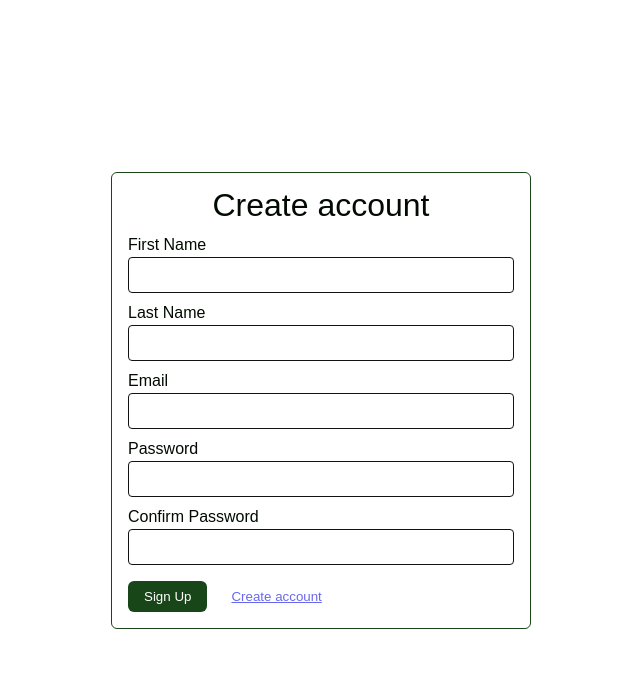
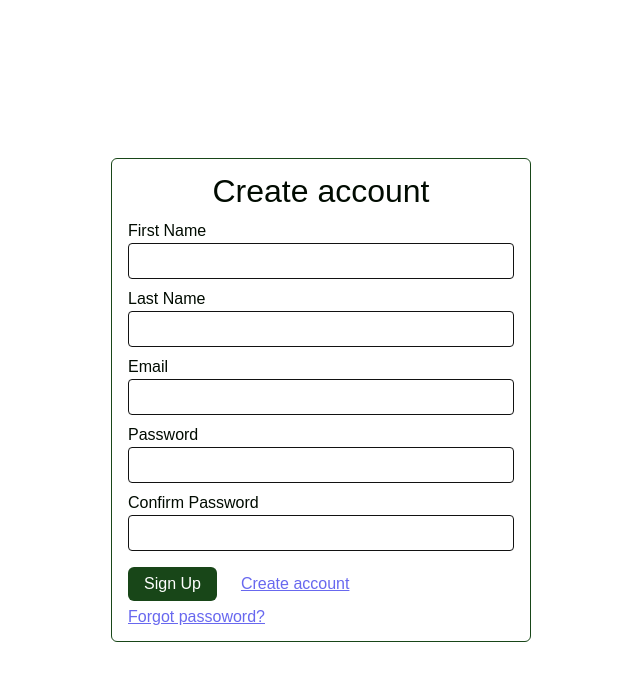
Before and after one commit to AlbertArakelyan/checkinator-frontend, a React (Create React App) app: page /auth in a window 1280 px wide. Shown: the top 680 px of the page, without its empty margins (319-959 px from the left). Built offline with nearby package versions, Linux system fonts and the light colour scheme.

Commit message:
feat(18): added forgot passord basic page with yup validation

```diff
--- a/src/App/App.tsx
+++ b/src/App/App.tsx
@@ -1,7 +1,7 @@
 import { FC } from 'react';
 import { Routes, Route } from 'react-router-dom';
 
-import { Home, Auth } from 'pages';
+import { Home, Auth, ForgotPassword } from 'pages';
 
 import { BaseLayout, AuthLayout } from 'components';
 
@@ -16,6 +16,7 @@ const App: FC<IAppProps> = ({ theme }) => {
         </Route>
         <Route element={<AuthLayout />}>
           <Route path="/auth" element={<Auth />} />
+          <Route path="/forgot" element={<ForgotPassword />} />
         </Route>
       </Routes>
     </div>
--- a/src/assets/styles/components/_button.scss
+++ b/src/assets/styles/components/_button.scss
@@ -3,6 +3,7 @@
   border: none;
   padding: 0.5rem 1rem;
   border-radius: 0.375rem;
+  font-size: inherit;
   transition: background-color .3s ease-in-out, box-shadow .3s ease-in-out;
 
   &:hover {
--- a/src/pages/guest/Auth/Auth.module.scss
+++ b/src/pages/guest/Auth/Auth.module.scss
@@ -41,3 +41,8 @@
     cursor: pointer;
   }
 }
+.auth-form__controls-forgot {
+  color: var(--link);
+  text-decoration: underline;
+  margin-top: 0.5rem;
+}
--- a/src/pages/guest/Auth/Auth.tsx
+++ b/src/pages/guest/Auth/Auth.tsx
@@ -1,6 +1,6 @@
 import { FC } from 'react';
 
-import { Button, Input } from 'components';
+import { Button, Input, Link } from 'components';
 
 import { IAuthProps } from './types';
 
@@ -55,6 +55,9 @@ const Auth: FC<IAuthProps> = ({
             {isSignUp ? 'Create account' : 'Log in'}
           </Button>
         </div>
+        <Link className={styles['auth-form__controls-forgot']} to="/forgot">
+          Forgot passoword?
+        </Link>
       </div>
     </form>
   );
--- /dev/null
+++ b/src/pages/guest/ForgotPassword/ForgotPassword.tsx
@@ -0,0 +1,9 @@
+import { FC } from 'react';
+
+import { IForgotPasswordProps } from './types';
+
+const ForgotPassword: FC<IForgotPasswordProps> = () => {
+  return <form>form</form>;
+};
+
+export default ForgotPassword;
--- /dev/null
+++ b/src/pages/guest/ForgotPassword/ForgotPasswordContainer.tsx
@@ -0,0 +1,11 @@
+import ForgotPassword from './ForgotPassword';
+
+import useForgotPasswordContainer from './useForgotPassordContainer';
+
+const ForgotPasswordContainer = () => {
+  const { register, handleSubmit, errors } = useForgotPasswordContainer();
+
+  return <ForgotPassword register={register} handleSubmit={handleSubmit} errors={errors} />;
+};
+
+export default ForgotPasswordContainer;
--- /dev/null
+++ b/src/pages/guest/ForgotPassword/index.ts
@@ -0,0 +1 @@
+export { default as ForgotPassword } from './ForgotPasswordContainer';
--- /dev/null
+++ b/src/pages/guest/ForgotPassword/types.ts
@@ -0,0 +1,3 @@
+import { UseForgotPasswordContainerType } from './useForgotPassordContainer';
+
+export type IForgotPasswordProps = UseForgotPasswordContainerType;
--- /dev/null
+++ b/src/pages/guest/ForgotPassword/useForgotPassordContainer.ts
@@ -0,0 +1,26 @@
+import { useForm } from 'react-hook-form';
+import { yupResolver } from '@hookform/resolvers/yup';
+
+import { forgotPasswordSchema } from 'utils';
+
+import { IUserForgotPasswordData } from 'types';
+
+const useForgotPasswordContainer = () => {
+  const {
+    register,
+    handleSubmit,
+    formState: { errors },
+  } = useForm<IUserForgotPasswordData>({
+    resolver: yupResolver(forgotPasswordSchema),
+  });
+
+  return {
+    register,
+    handleSubmit,
+    errors,
+  };
+};
+
+export type UseForgotPasswordContainerType = ReturnType<typeof useForgotPasswordContainer>;
+
+export default useForgotPasswordContainer;
--- a/src/pages/guest/index.ts
+++ b/src/pages/guest/index.ts
@@ -1 +1,2 @@
 export { Auth } from './Auth';
+export { ForgotPassword } from './ForgotPassword';
--- /dev/null
+++ b/src/utils/schemas/forgotPasswordSchema.ts
@@ -0,0 +1,12 @@
+import * as yup from 'yup';
+
+// Constants
+import { requiredMessage, emailMessage, validationLength, maxLengthMessage } from '../../constants';
+
+const forgotPasswordSchema = yup.object({
+  email: yup.string().email(emailMessage).max(validationLength.base, maxLengthMessage.base).required(requiredMessage),
+});
+
+export type ForgotPasswordFormDataType = yup.InferType<typeof forgotPasswordSchema>;
+
+export default forgotPasswordSchema;
--- a/src/utils/schemas/index.ts
+++ b/src/utils/schemas/index.ts
@@ -1,2 +1,3 @@
 export { default as signInSchema } from './signInSchema';
 export { default as signUpSchema } from './signUpSchema';
+export { default as forgotPasswordSchema } from './forgotPasswordSchema';
```
